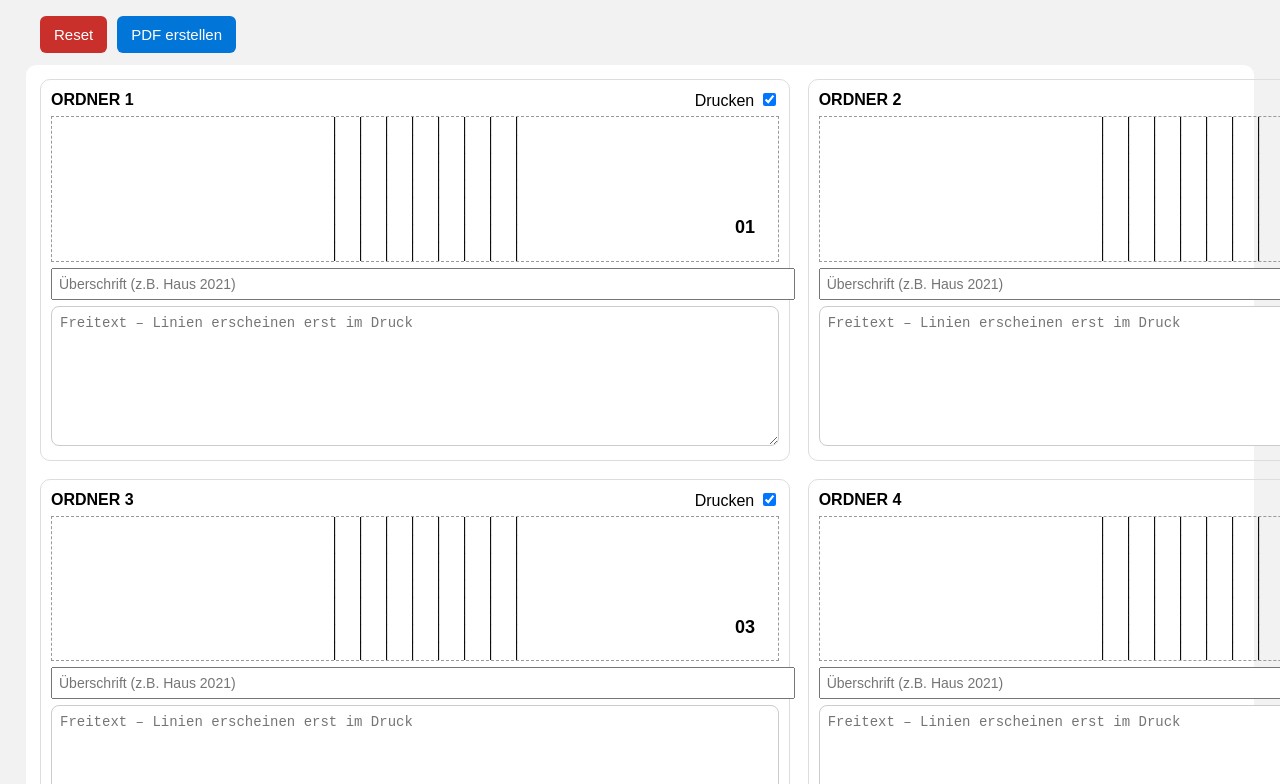
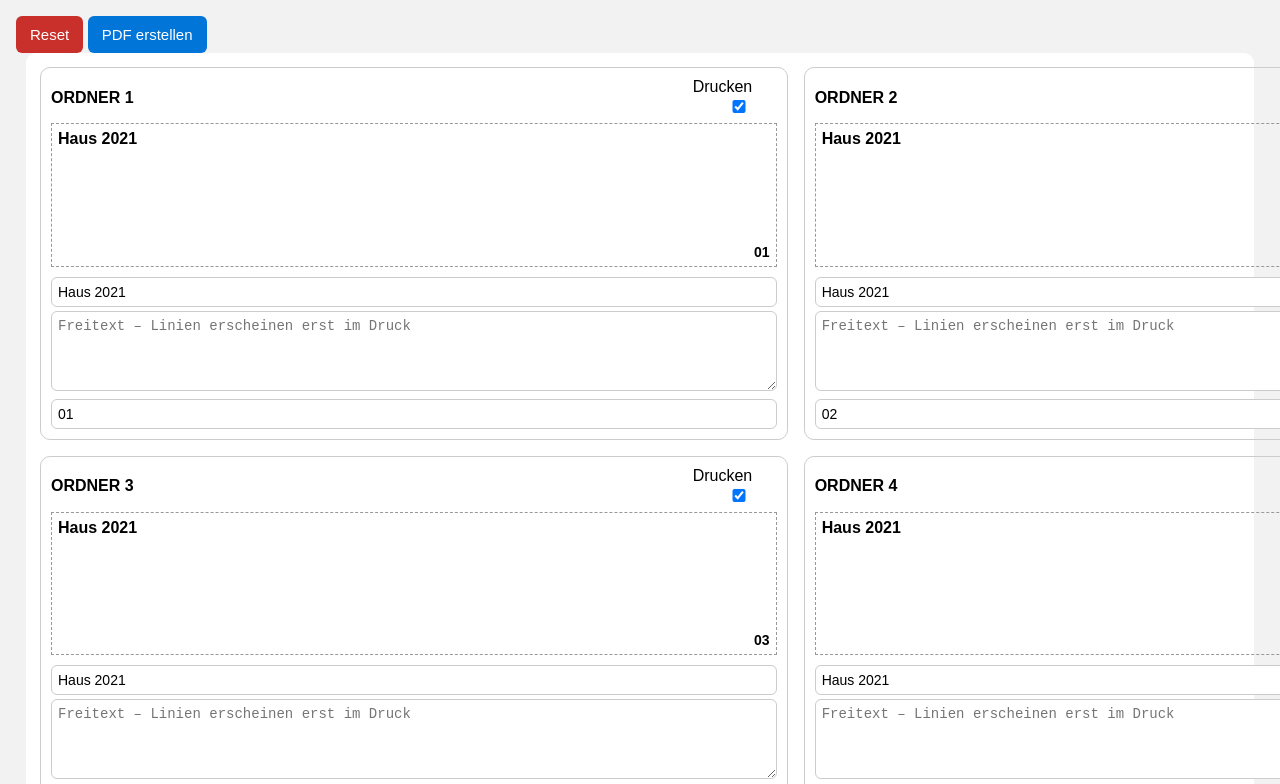
Before and after one commit to nzvdgzygrk-hub/Ordner_Schmal-7, a plain HTML site: page index.html in a window 1280 px wide. Both pictures are taken after a click on the button "Reset". Shown: the top 784 px of the page. Drawn offline with Linux system fonts and the light colour scheme.

Commit message:
Update index.html

```diff
--- a/index.html
+++ b/index.html
@@ -3,37 +3,28 @@
 <head>
 <meta charset="UTF-8">
 <title>Ordneretiketten 38×192 mm</title>
-
 <script src="https://unpkg.com/pdf-lib/dist/pdf-lib.min.js"></script>
 
 <style>
 body{
-  font-family: Arial, sans-serif;
+  font-family:Arial,sans-serif;
   background:#f2f2f2;
   margin:16px;
 }
-
-.topbar{
-  max-width:1200px;
-  margin:0 auto 12px;
-  display:flex;
-  gap:10px;
-}
-
 button{
   padding:10px 14px;
-  font-size:15px;
   border:0;
   border-radius:6px;
   color:#fff;
   cursor:pointer;
+  font-size:15px;
 }
 .reset{background:#c9302c}
 .pdf{background:#0275d8}
 
 .wrapper{
   max-width:1200px;
-  margin:0 auto;
+  margin:auto;
   background:#fff;
   padding:14px;
   border-radius:10px;
@@ -42,234 +33,196 @@ button{
 .grid{
   display:grid;
   grid-template-columns:repeat(2,1fr);
-  gap:18px;
+  gap:16px;
 }
-@media(max-width:900px){
-  .grid{grid-template-columns:1fr}
-}
+@media(max-width:900px){.grid{grid-template-columns:1fr}}
 
 .card{
-  border:1px solid #ddd;
+  border:1px solid #ccc;
   border-radius:10px;
   padding:10px;
 }
 
-.cardHeader{
+.header{
   display:flex;
   justify-content:space-between;
   align-items:center;
   margin-bottom:6px;
 }
 
-/* echte Druckgröße */
+/* Vorschau – NICHT gedreht */
 .preview{
   width:192mm;
   height:38mm;
   border:1px dashed #999;
   margin-bottom:6px;
-  position:relative;
-  overflow:hidden;
+  padding:6px;
+  box-sizing:border-box;
+  display:flex;
+  flex-direction:column;
+  justify-content:space-between;
 }
 
-/* Vorschau-Inhalt */
-.previewInner{
-  position:absolute;
-  inset:0;
-  display:flex;
-  align-items:center;
-  justify-content:center;
-  transform:rotate(-90deg);
-  transform-origin:center;
+/* Texte */
+.title{
+  font-size:16px;
+  font-weight:bold;
+}
+.body{
+  flex:1;
+  font-size:13px;
+  white-space:pre-wrap;
+}
+.footer{
+  font-size:14px;
+  font-weight:bold;
+  text-align:right;
 }
 
-/* Überschrift */
-.prevTitle{
-  font-size:22px;
-  font-weight:bold;
-  margin-bottom:6px;
+input,textarea{
+  width:100%;
+  box-sizing:border-box;
+  margin-top:4px;
+  padding:6px;
+  border-radius:6px;
+  border:1px solid #ccc;
+  font-size:14px;
 }
-
-/* Linienbereich (nur Vorschau, Text kommt aus Textarea) */
-.prevLines{
-  font-size:16px;
-  line-height:26px;
-  white-space:pre;
-}
-
-/* Nummer unten */
-.prevNumber{
-  position:absolute;
-  right:6mm;
-  bottom:6mm;
-  font-size:18px;
-  font-weight:bold;
-}
-
-input[type="text"]{
-  width:100%;
-  font-size:14px;
-  padding:6px;
-  margin-bottom:6px;
-}
-
-textarea{
-  width:100%;
-  min-height:140px;
-  resize:vertical;
-  font-size:14px;
-  padding:8px;
-  border-radius:8px;
-  border:1px solid #ccc;
-  box-sizing:border-box;
-}
+textarea{min-height:80px;resize:vertical}
 </style>
 </head>
 
 <body>
 
-<div class="topbar">
 <button class="reset" onclick="resetAll()">Reset</button>
 <button class="pdf" onclick="makePDF()">PDF erstellen</button>
-</div>
 
 <div class="wrapper">
   <div class="grid" id="grid"></div>
 </div>
 
 <script>
-const LABELS = 7;
-const grid = document.getElementById("grid");
+const LABELS=7;
+const grid=document.getElementById("grid");
 
-// UI
 for(let i=1;i<=LABELS;i++){
   grid.insertAdjacentHTML("beforeend",`
   <div class="card">
-      <div class="cardHeader">
+    <div class="header">
       <strong>ORDNER ${i}</strong>
       <label>Drucken <input type="checkbox" id="p${i}" checked></label>
     </div>
 
     <div class="preview">
-        <div class="previewInner">
-          <div>
-            <div class="prevTitle" id="pt${i}"></div>
-            <div class="prevLines" id="pl${i}"></div>
-          </div>
-        </div>
-        <div class="prevNumber">0${i}</div>
+      <div class="title" id="pt${i}">Haus 2021</div>
+      <div class="body" id="pb${i}"></div>
+      <div class="footer" id="pf${i}">${String(i).padStart(2,"0")}</div>
     </div>
 
-      <input type="text" id="title${i}" placeholder="Überschrift (z.B. Haus 2021)" oninput="update(${i})">
-      <textarea id="text${i}" placeholder="Freitext – Linien erscheinen erst im Druck" oninput="update(${i})"></textarea>
-    </div>
-  `);
+    <input id="t${i}" placeholder="Überschrift (z.B. Haus 2021)" value="Haus 2021"
+      oninput="update(${i})">
+
+    <textarea id="b${i}" placeholder="Freitext – Linien erscheinen erst im Druck"
+      oninput="update(${i})"></textarea>
+
+    <input id="f${i}" placeholder="Nummer unten" value="${String(i).padStart(2,"0")}"
+      oninput="update(${i})">
+  </div>`);
 }
 
 function update(i){
-  document.getElementById("pt"+i).innerText =
-    document.getElementById("title"+i).value;
-
-  const lines = document.getElementById("text"+i).value.split("\n").length;
-  let out = "";
-  for(let l=0;l<Math.max(lines,8);l++){
-    out += "______________________________\n";
+  pt(i).innerText=t(i).value;
+  pb(i).innerText=b(i).value;
+  pf(i).innerText=f(i).value;
 }
-  document.getElementById("pl"+i).innerText = out;
-}
+const t=i=>document.getElementById("t"+i);
+const b=i=>document.getElementById("b"+i);
+const f=i=>document.getElementById("f"+i);
+const pt=i=>document.getElementById("pt"+i);
+const pb=i=>document.getElementById("pb"+i);
+const pf=i=>document.getElementById("pf"+i);
 
 function resetAll(){
   for(let i=1;i<=LABELS;i++){
-    document.getElementById("title"+i).value="";
-    document.getElementById("text"+i).value="";
+    t(i).value="Haus 2021";
+    b(i).value="";
+    f(i).value=String(i).padStart(2,"0");
     update(i);
   }
 }
 
 // mm → pt
-const mm = v => v * 2.83465;
+const mm=v=>v*2.83465;
 
-// PDF
 async function makePDF(){
-  const pdf = await PDFLib.PDFDocument.create();
-  const page = pdf.addPage([595,842]); // A4
+  const pdf=await PDFLib.PDFDocument.create();
+  const page=pdf.addPage([595,842]);
 
-  const left = (210-192)/2;
-  const top  = (297-7*38)/2;
-
+  const left=(210-192)/2;
+  const top=(297-7*38)/2;
   let slot=0;
 
   for(let i=1;i<=LABELS;i++){
-    if(!document.getElementById("p"+i).checked) continue;
+    if(!document.getElementById("p"+i).checked)continue;
 
-    const title = document.getElementById("title"+i).value;
-    const text  = document.getElementById("text"+i).value;
+    const canvas=document.createElement("canvas");
+    canvas.width=192*6;
+    canvas.height=38*6;
+    const c=canvas.getContext("2d");
+    c.fillStyle="#fff";
+    c.fillRect(0,0,canvas.width,canvas.height);
 
-    const canvas = document.createElement("canvas");
-    canvas.width = 192*6;
-    canvas.height = 38*6;
-    const ctx = canvas.getContext("2d");
+    c.save();
+    c.translate(canvas.width/2,canvas.height/2);
+    c.rotate(-Math.PI/2);
 
-    ctx.fillStyle="#fff";
-    ctx.fillRect(0,0,canvas.width,canvas.height);
-
-    ctx.save();
-    ctx.translate(canvas.width/2,canvas.height/2);
-    ctx.rotate(-Math.PI/2);
-
-    ctx.textAlign="center";
-    ctx.fillStyle="#000";
-
-    // Titel
-    ctx.font="bold 28px Arial";
-    ctx.fillText(title,0,-90);
+    // Überschrift
+    c.font="bold 26px Arial";
+    c.textAlign="left";
+    c.fillStyle="#000";
+    c.fillText(t(i).value,-80,-80);
 
     // Linien
-    ctx.font="20px Arial";
     let y=-50;
-    for(let l=0;l<8;l++){
-      ctx.fillText("______________________________",0,y);
-      y+=30;
+    for(let l=0;l<10;l++){
+      c.beginPath();
+      c.moveTo(-80,y);
+      c.lineTo(80,y);
+      c.stroke();
+      y+=14;
     }
 
     // Text
-    ctx.textAlign="left";
-    ctx.font="18px Arial";
-    let ty=-50;
-    for(const line of text.split("\n")){
-      ctx.fillText(line,-120,ty);
-      ty+=30;
-    }
+    c.font="18px Arial";
+    y=-50;
+    b(i).value.split("\n").forEach(line=>{
+      c.fillText(line,-80,y-3);
+      y+=14;
+    });
 
-    // Nummer
-    ctx.textAlign="right";
-    ctx.font="bold 22px Arial";
-    ctx.fillText(String(i).padStart(2,"0"),120,90);
+    // Nummer unten
+    c.font="bold 22px Arial";
+    c.textAlign="right";
+    c.fillText(f(i).value,80,65);
 
-    ctx.restore();
+    c.restore();
 
-    const img = await pdf.embedPng(canvas.toDataURL());
+    const img=await pdf.embedPng(canvas.toDataURL());
     page.drawImage(img,{
       x:mm(left),
       y:842-mm(top+(slot+1)*38),
       width:mm(192),
       height:mm(38)
     });
-
     slot++;
   }
 
-  const bytes = await pdf.save();
-  const blob = new Blob([bytes],{type:"application/pdf"});
-  const url = URL.createObjectURL(blob);
-
+  const blob=new Blob([await pdf.save()],{type:"application/pdf"});
   const a=document.createElement("a");
-  a.href=url;
+  a.href=URL.createObjectURL(blob);
   a.download="Ordneretiketten_38x192.pdf";
-  document.body.appendChild(a);
   a.click();
-  document.body.removeChild(a);
 }
 </script>
-
 </body>
 </html>
```
Lines whose indentation alone changed are shown as unchanged.
